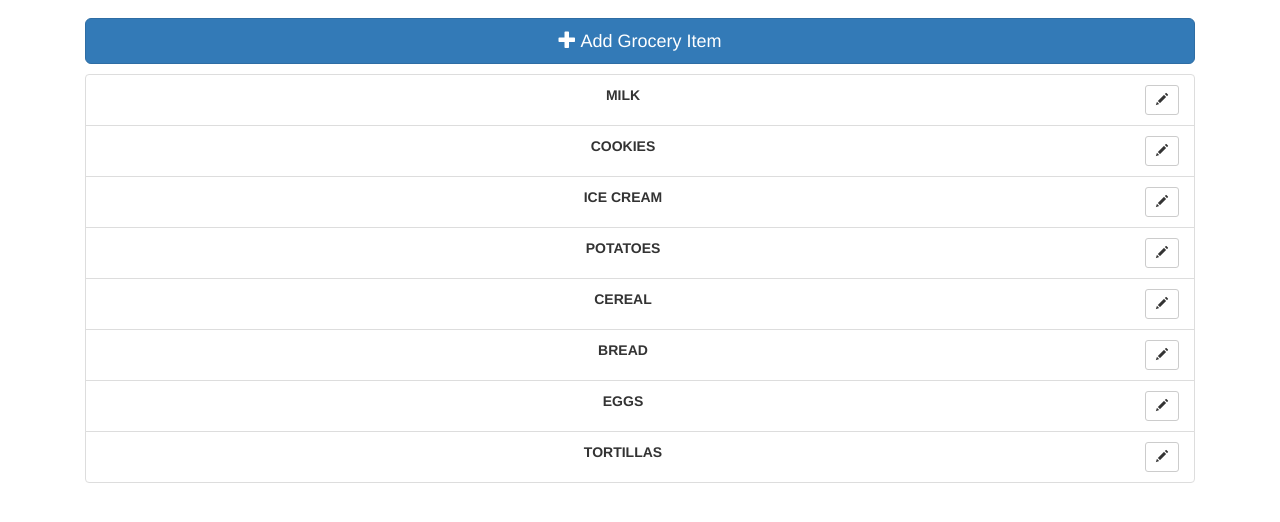
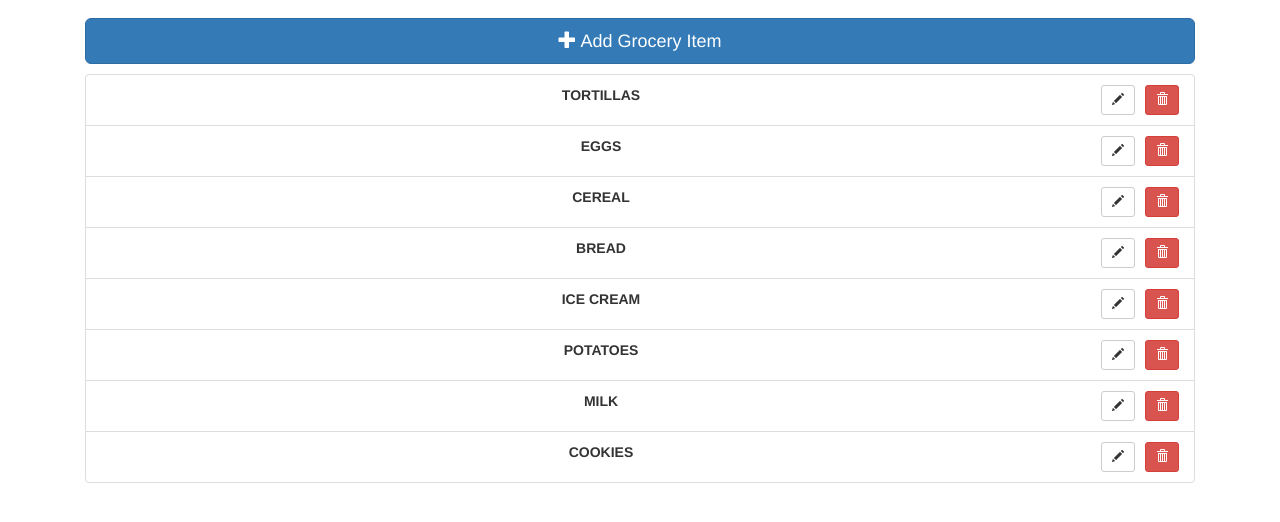
Before and after one commit to bmihovski/StoneRivereLearning.AngularJS.For.Beginners.Grossery.App, a plain HTML site: page index.html in a window 1280 px wide. Shown: the part 54-576 px from the top of the page. Drawn offline with Linux system fonts and the light colour scheme.

Commit message:
Remove functionality introduced with order by date descending date is formated from string to date objects

```diff
--- a/js/app.js
+++ b/js/app.js
@@ -24,14 +24,14 @@ app.service("GroceryService", function() {
 	var groceryService = {};
 
 	groceryService.groceryItems = [
-        {id: 1, completed: true, itemName: 'milk', date: '2014-10-01'},
-        {id: 2, completed: true, itemName: 'cookies', date: '2014-10-01'},
-        {id: 3, completed: true, itemName: 'ice cream', date: '2014-10-02'},
-        {id: 4, completed: true, itemName: 'potatoes', date: '2014-10-02'},
-        {id: 5, completed: true, itemName: 'cereal', date: '2014-10-03'},
-        {id: 6, completed: true, itemName: 'bread', date: '2014-10-03'},
-        {id: 7, completed: true, itemName: 'eggs', date: '2014-10-04'},
-        {id: 8, completed: true, itemName: 'tortillas', date: '2014-10-04'}
+        {id: 1, completed: true, itemName: 'milk', date: new Date("October 1, 2014 11:13:00")},
+        {id: 2, completed: true, itemName: 'cookies', date: new Date("October 1, 2014 11:13:00")},
+        {id: 3, completed: true, itemName: 'ice cream', date: new Date("October 2, 2014 11:13:00")},
+        {id: 4, completed: true, itemName: 'potatoes', date: new Date("October 2, 2014 11:13:00")},
+        {id: 5, completed: true, itemName: 'cereal', date: new Date("October 3, 2014 11:13:00")},
+        {id: 6, completed: true, itemName: 'bread', date: new Date("October 3, 2014 11:13:00")},
+        {id: 7, completed: true, itemName: 'eggs', date: new Date("October 4, 2014 11:13:00")},
+        {id: 8, completed: true, itemName: 'tortillas', date: new Date("October 5, 2014 11:13:00")}
     ];
 
 	groceryService.findById = function(id) {
@@ -72,6 +72,11 @@ app.service("GroceryService", function() {
 
 	};
 
+	groceryService.removeItem = function(entry) {
+		var index = groceryService.groceryItems.indexOf(entry);
+		groceryService.groceryItems.splice(index, 1);
+	}
+
 
 	return groceryService;
 
@@ -79,6 +84,10 @@ app.service("GroceryService", function() {
 
 app.controller("HomeController", ["$scope", "GroceryService", function($scope, GroceryService) {
     $scope.groceryItems = GroceryService.groceryItems;
+
+    $scope.removeItem = function(entry) {
+		GroceryService.removeItem(entry);
+	};
 }]);
 
 app.controller("GroceryListItemController", ["$scope", "$routeParams", "$location", "GroceryService", function($scope, $routeParams, $location, GroceryService) {
--- a/views/groceryList.html
+++ b/views/groceryList.html
@@ -3,9 +3,14 @@
         <span class="glyphicon glyphicon-plus"></span>
         Add Grocery Item</a>
     <ul class="list-group">
-        <li ng-repeat="item in groceryItems | orderBy: 'date'" class="list-group-item text-center clearfix">
+        <li ng-repeat="item in groceryItems | orderBy: '-date'" class="list-group-item text-center clearfix">
             <span style="font-weight: bold">{{ item.itemName | uppercase }}</span>
-            <a href="#/addItem/edit/{{ item.id }}" class="btn btn-sm btn-default pull-right">
+
+            <button type="button" class="btn btn-sm btn-danger pull-right" ng-click="removeItem(item)">
+            	<span class="glyphicon glyphicon-trash"></span>
+            </button>
+
+            <a href="#/addItem/edit/{{ item.id }}" class="btn btn-sm btn-default pull-right" style="margin-right: 10px;">
             	<span class="glyphicon glyphicon-pencil"></span>
             </a>
         </li>
```
